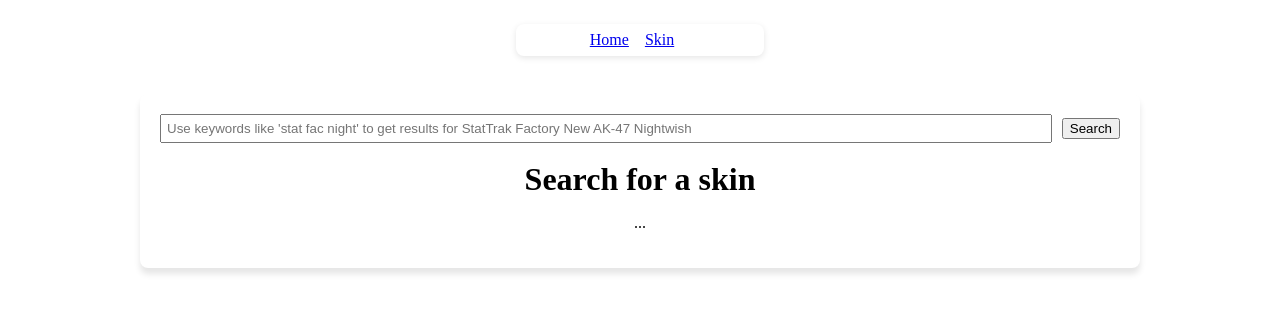
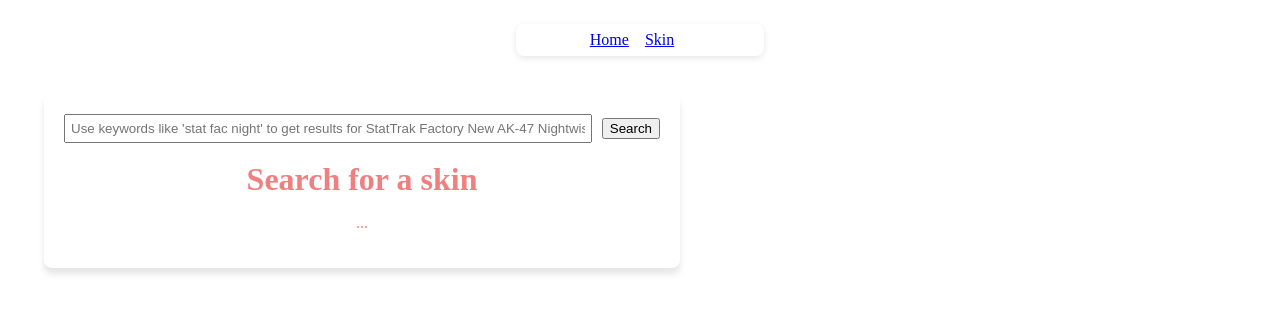
Before and after one commit to ftwfabian/CSGOSkinApp, a Svelte app in the folder CSGOSkinApp/ClientApp/: page /Skin in a window 1280 px wide. Shown: the top 312 px of the page. Built offline with nearby package versions, Linux system fonts and the light colour scheme.

Commit message:
previous commit did not incldue any files, adding them here

```diff
--- a/CSGOSkinApp/ClientApp/src/components/SkinStatChart.svelte
+++ b/CSGOSkinApp/ClientApp/src/components/SkinStatChart.svelte
@@ -51,7 +51,7 @@ function createChart() {
                     x: item.float,
                     y: item.marketPrice
                 })),
-                backgroundColor: 'rgba(75, 192, 192, 0.6)'
+                backgroundColor: 'rgba(240, 128, 128, 0.6)'
             }]
         },
         options: {
@@ -120,6 +120,7 @@ $: if (chartCanvas && chartData) {
 </script>
 
 <main>
+    <div class="content-wrapper">
         <div class="chart-box">
             <SkinSearch on:search={handleSearch}/>
             <br/>
@@ -134,17 +135,28 @@ $: if (chartCanvas && chartData) {
                 <div class="chart-container">
                     <canvas bind:this={chartCanvas}></canvas>
                 </div>
-
             {/if}
         </div>
-    <img src={skinImageLink}/>
+        {#if skinImageLink}
+            <div class="image-container">
+                <img src={skinImageLink} alt={skinName} />
+            </div>
+        {/if}
+    </div>
 </main>
 
 <style>
   main {
-      max-width: 1000px;
+      max-width: 1200px;
       margin: 0 auto;
       padding: 20px;
+      color: rgb(240, 128, 128);
+  }
+
+  .content-wrapper {
+      display: flex;
+      align-items: flex-start;
+      gap: 20px;
   }
 
   .chart-box {
@@ -152,7 +164,8 @@ $: if (chartCanvas && chartData) {
       border-radius: 8px;
       padding: 20px;
       box-shadow: 0 6px 6px rgba(0,0,0,0.1);
-      margin-bottom: 5px;
+      flex: 1;
+      max-width: 50%;
   }
 
   h1 {
@@ -171,4 +184,17 @@ $: if (chartCanvas && chartData) {
       color: red;
       text-align: center;
   }
+
+  .image-container {
+      flex: 0 0 auto;
+      width: 40%;
+  }
+
+  .image-container img {
+    padding-top: 35%;
+      width: 100%;
+      height: auto;
+      transform: rotate(45deg);
+      transform-origin: center center;
+  }
 </style>
```
Lines whose indentation alone changed are shown as unchanged.
